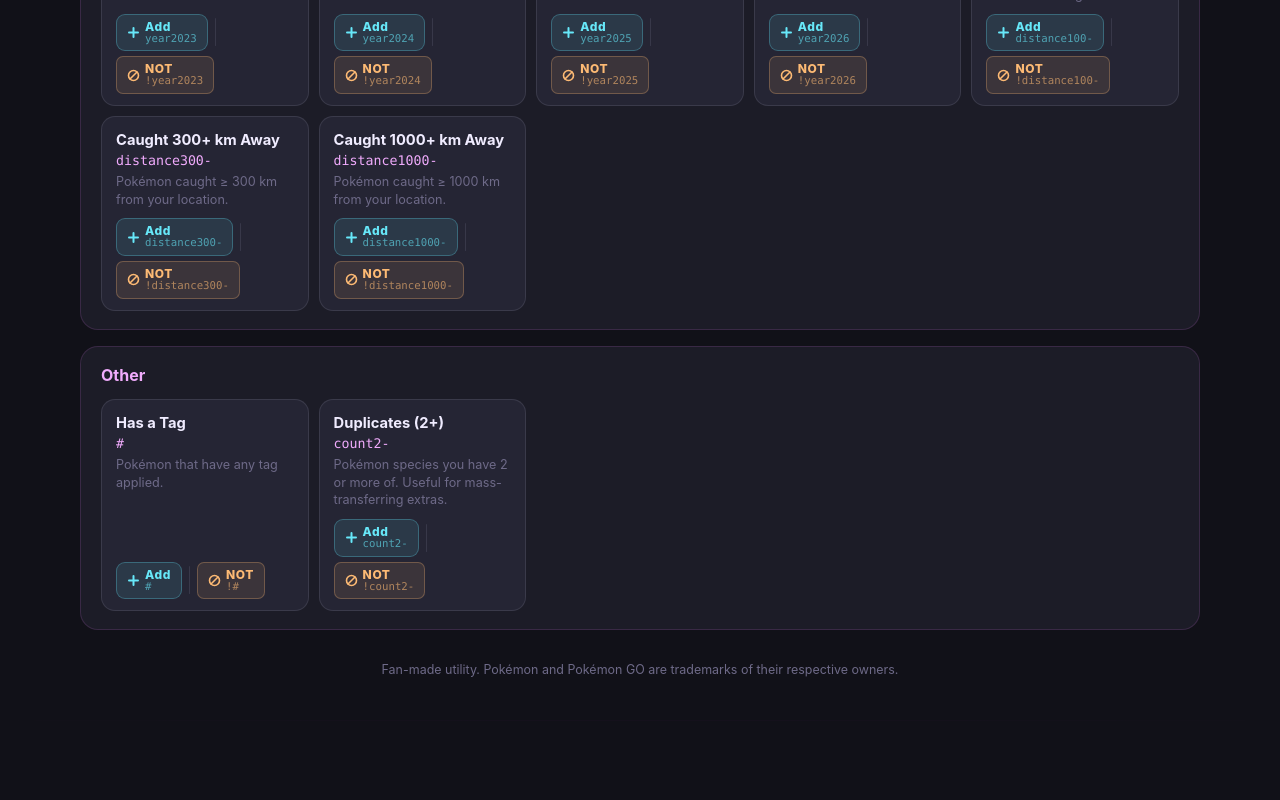
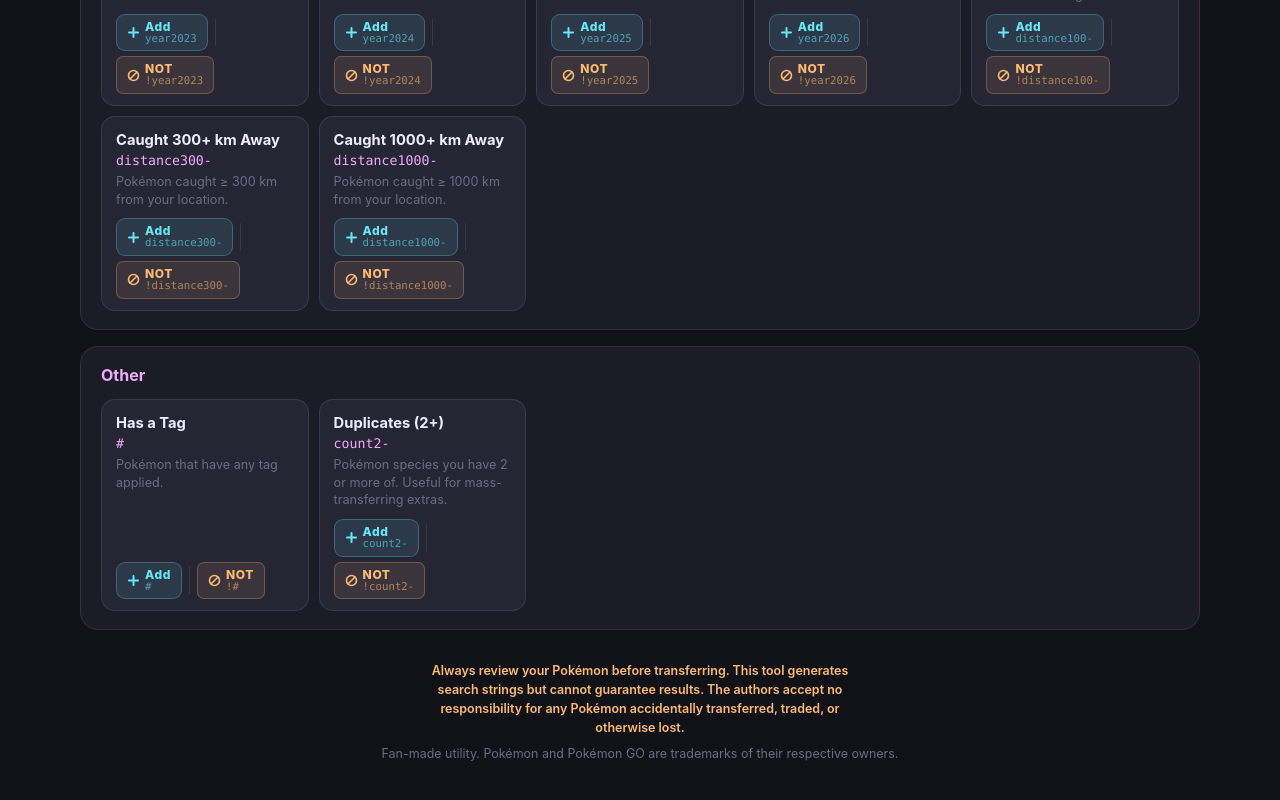
Before and after one commit to marcadams/pogo-search-helper, a React (Vite) app: page / in a window 1280 px wide. Shown: the part 7730-8530 px from the top of the page. Before the commit the page ends 8451 px from the top, so only its background shows below. Built offline with nearby package versions, Linux system fonts and the light colour scheme.

Commit message:
Updating disclaimer

```diff
--- a/src/App.tsx
+++ b/src/App.tsx
@@ -751,7 +751,8 @@
       )}
 
       <footer>
-        Fan-made utility. Pokémon and Pokémon GO are trademarks of their respective owners.
+        <p className="footer-disclaimer">Always review your Pokémon before transferring. This tool generates search strings but cannot guarantee results. The authors accept no responsibility for any Pokémon accidentally transferred, traded, or otherwise lost.</p>
+        <p>Fan-made utility. Pokémon and Pokémon GO are trademarks of their respective owners.</p>
       </footer>
 
       {/* ── Sticky copy bar ── */}
--- a/src/styles.css
+++ b/src/styles.css
@@ -709,6 +709,15 @@
   padding: 32px 0 44px;
   font-size: .78rem;
 }
+footer p { margin: 0 0 8px; line-height: 1.5; }
+footer p:last-child { margin: 0; }
+.footer-disclaimer {
+  color: var(--not-color);
+  font-weight: 600;
+  max-width: 56ch;
+  margin-left: auto;
+  margin-right: auto;
+}
 
 /* ── Sticky copy bar ─────────────────────────────────────────────────────── */
 .sticky-bar {
```
Also changed, not shown: 1 other file (tests, documents, lock files or other folders).
